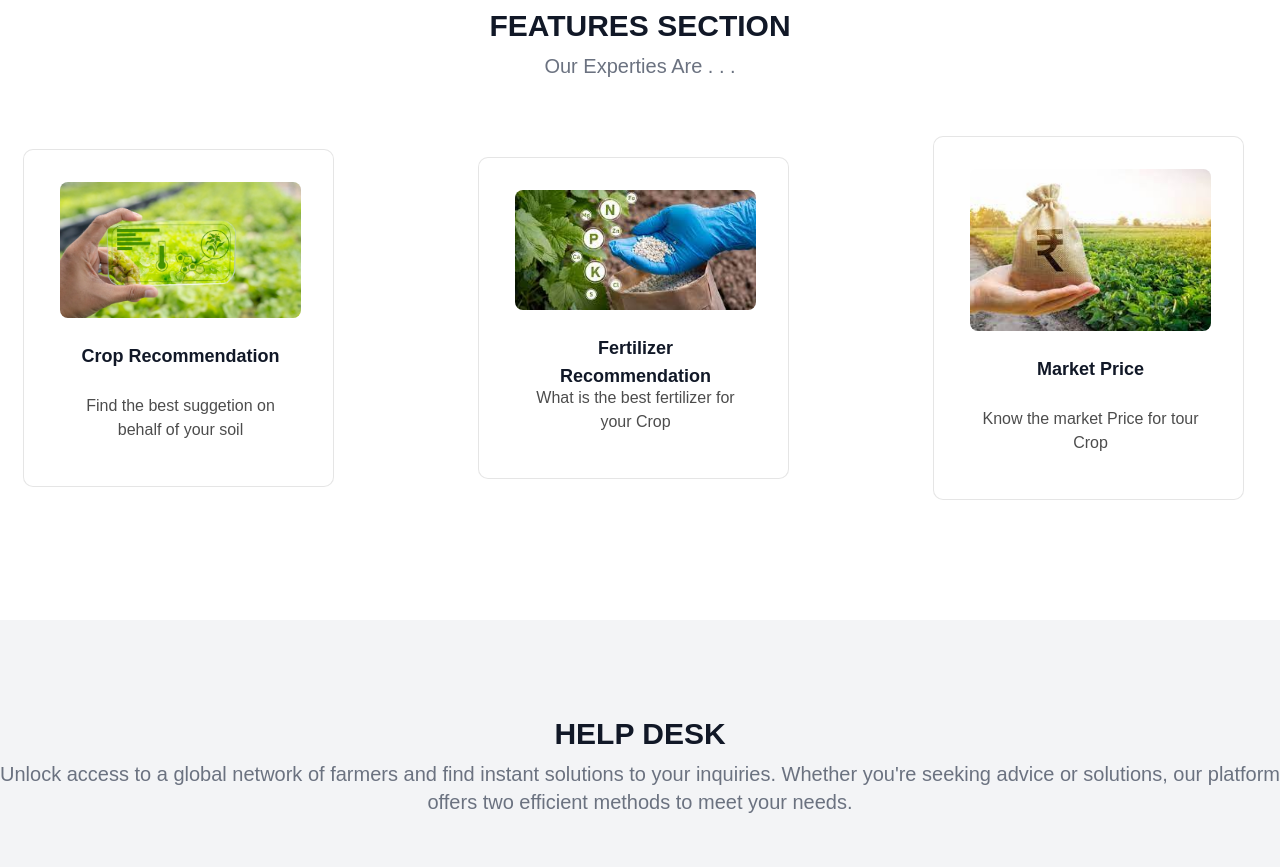
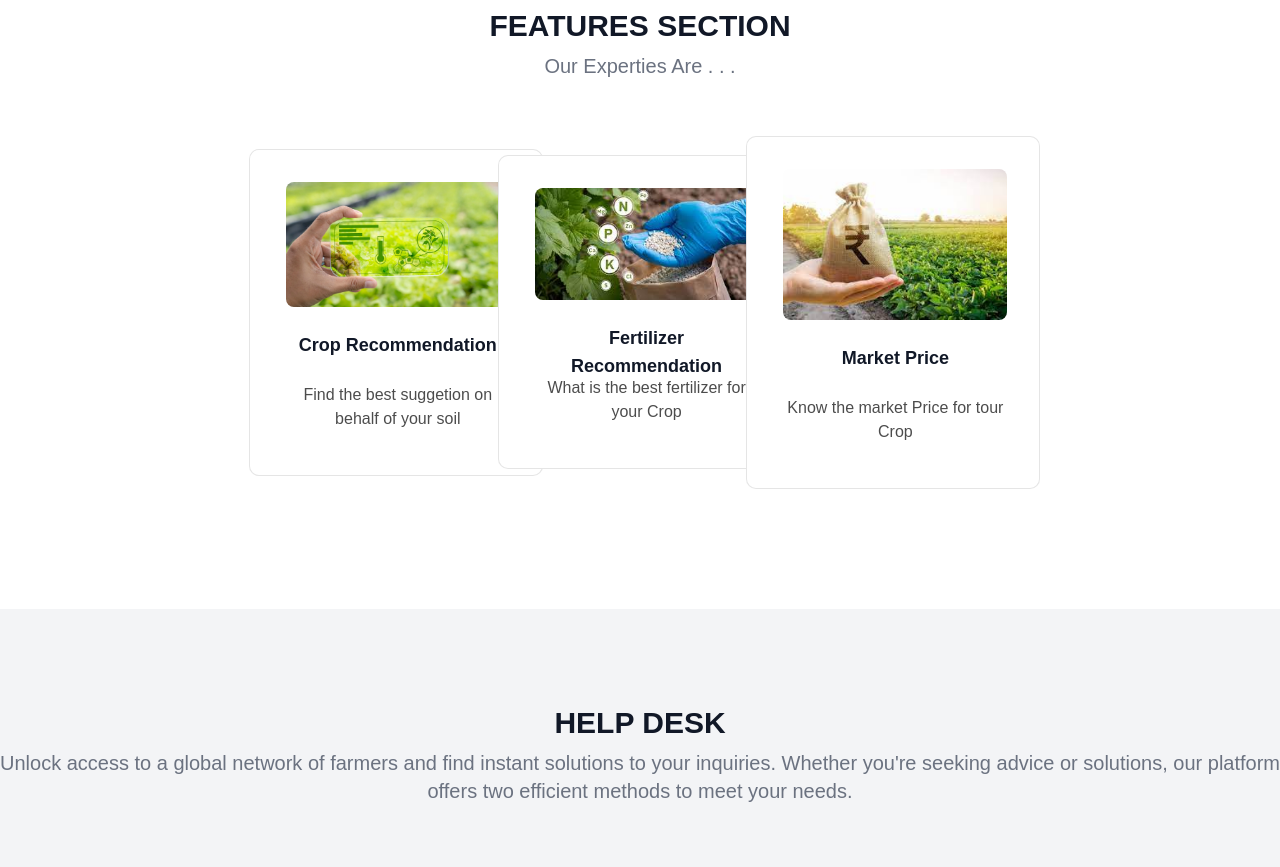
Before and after one commit to Santosh130602/Krishi_Doot, a React (Create React App) app in the folder frontend/: page / in a window 1280 px wide. Shown: the part 980-1847 px from the top of the page. Built offline with nearby package versions, Linux system fonts and the light colour scheme; no server answers.

Commit message:
Update CardBar.js

```diff
--- a/frontend/src/components/CardBar/CardBar.js
+++ b/frontend/src/components/CardBar/CardBar.js
@@ -1,5 +1,89 @@
+// import { Component } from "react";
+// import React from "react";
+// import MarketPrice from "../img/MarketPrice.jpeg";
+// import Fertilizer from "../img/Fertilizer.jpeg";
+// import CropRecom from "../img/CropRecom.png";
+// import { withRouter } from "react-router-dom"; // Import withRouter if needed
+// import { useNavigate } from "react";
+// // const navigate = useNavigate();
+
+
+
+// class CardBar extends Component {
+
+//   handleCropRecommendationClick = () => {
+//     // Navigate to the crop recommendation page
+//     this.props.history.push("./pages/"); // Assuming the path is "/crop-recommendation"
+//   };
+
+
+//   render() {
+//     return (
+//       <section className="body__section py-10">
+//         <div className="grid place-items-center mt-5">
+//           <p className="text-3xl font-bold text-center text-gray-900 uppercase mb-2">
+//             Features Section
+//           </p>
+//           <p className="text-xl font-medium text-center text-gray-500 ">
+//             Our Experties Are . . .
+//           </p>
+//         </div>
+//         <div className="grid place-items-center mt-14 mb-20 mr-9">
+//           <div className="inline-flex space-x-36 items-center justify-end">
+//             <div className="w-1/4 h-full "
+//             //  onClick={() => navigate("/crop")}
+//             // onClick={this.handleCropRecommendationClick}
+//              >
+//               <div className="inline-flex flex-col space-y-6 items-center justify-end flex-1 h-full pl-9 pr-8 pt-8 pb-11 bg-white border rounded border-black border-opacity-10" onClick={() => {window.location.href = "/crop";}} >
+//                 <img className="bg-cover rounded-lg" src={CropRecom}  alt="Crop Recommendation" />
+//                 <p className="w-56 h-7 text-lg font-semibold text-gray-900 text-center">
+//                 Crop Recommendation
+//                 </p>
+//                 <p className="opacity-70 w-56 h-1/5 text-base text-center">
+//                   {/* Providing solutions through calls */}
+//                   Find the best suggetion on behalf of your soil
+//                 </p>
+//               </div>
+//             </div>
+//             <div className="w-1/4 h-full">
+//               <div className=" Fertilizer inline-flex flex-col space-y-6 items-center justify-end flex-1 h-full pl-9 pr-8 pt-8 pb-11 bg-white border rounded border-black border-opacity-10" onClick={() => {window.location.href = "/fertilizer";}}>
+//                 <img className="bg-cover rounded-lg" src={Fertilizer} alt="Fertilize"/>
+//                 <p className="w-56 h-7 text-lg  font-semibold text-gray-900 text-center">
+//                 Fertilizer Recommendation
+//                 </p>
+//                 <p className="opacity-70 w-56 h-1/5  text-base text-center">
+//                   What is the best fertilizer for your Crop
+//                 </p>
+//               </div>
+//             </div>
+
+//             <div className="w-1/4 h-full">
+//               <div className="inline-flex flex-col space-y-6 items-center justify-end flex-1 h-full pl-9 pr-8 pt-8 pb-11 bg-white border rounded border-black border-opacity-10" onClick={() => {window.location.href = "/GovSchem";}}>
+//                 <img
+//                   src={MarketPrice}
+//                   className="bg-cover rounded-lg"
+//                   alt="Market Price"
+//                 />
+//                 <p className="w-56 h-7 text-lg font-semibold text-gray-900 text-center">
+//                 Market Price
+//                 </p>
+//                 <p className="opacity-70 w-56 h-1/5 text-base text-center">
+//                   Know the market Price for tour Crop
+//                 </p>
+//               </div>
+//             </div>
+//           </div>
+//         </div>
+//       </section>
+//     );
+//   }
+// }
+
+// export default CardBar;
+
 import { Component } from "react";
 import React from "react";
+import "./CardBar.css"
 import MarketPrice from "../img/MarketPrice.jpeg";
 import Fertilizer from "../img/Fertilizer.jpeg";
 import CropRecom from "../img/CropRecom.png";
@@ -28,12 +112,9 @@ class CardBar extends Component {
             Our Experties Are . . .
           </p>
         </div>
-        <div className="grid place-items-center mt-14 mb-20 mr-9">
-          <div className="inline-flex space-x-36 items-center justify-end">
-            <div className="w-1/4 h-full "
-            //  onClick={() => navigate("/crop")}
-            // onClick={this.handleCropRecommendationClick}
-             >
+        <div className="grid  place-items-center mt-14 mb-20 mr-9">
+          <div className="inPhone flex space-x-38 items-center justify-center">
+            <div className="w-1/5 h-full ">
               <div className="inline-flex flex-col space-y-6 items-center justify-end flex-1 h-full pl-9 pr-8 pt-8 pb-11 bg-white border rounded border-black border-opacity-10" onClick={() => {window.location.href = "/crop";}} >
                 <img className="bg-cover rounded-lg" src={CropRecom}  alt="Crop Recommendation" />
                 <p className="w-56 h-7 text-lg font-semibold text-gray-900 text-center">
@@ -45,7 +126,7 @@ class CardBar extends Component {
                 </p>
               </div>
             </div>
-            <div className="w-1/4 h-full">
+            <div className="w-1/5 h-full">
               <div className=" Fertilizer inline-flex flex-col space-y-6 items-center justify-end flex-1 h-full pl-9 pr-8 pt-8 pb-11 bg-white border rounded border-black border-opacity-10" onClick={() => {window.location.href = "/fertilizer";}}>
                 <img className="bg-cover rounded-lg" src={Fertilizer} alt="Fertilize"/>
                 <p className="w-56 h-7 text-lg  font-semibold text-gray-900 text-center">
@@ -57,7 +138,7 @@ class CardBar extends Component {
               </div>
             </div>
 
-            <div className="w-1/4 h-full">
+            <div className="w-1/5 h-full">
               <div className="inline-flex flex-col space-y-6 items-center justify-end flex-1 h-full pl-9 pr-8 pt-8 pb-11 bg-white border rounded border-black border-opacity-10" onClick={() => {window.location.href = "/GovSchem";}}>
                 <img
                   src={MarketPrice}
```
